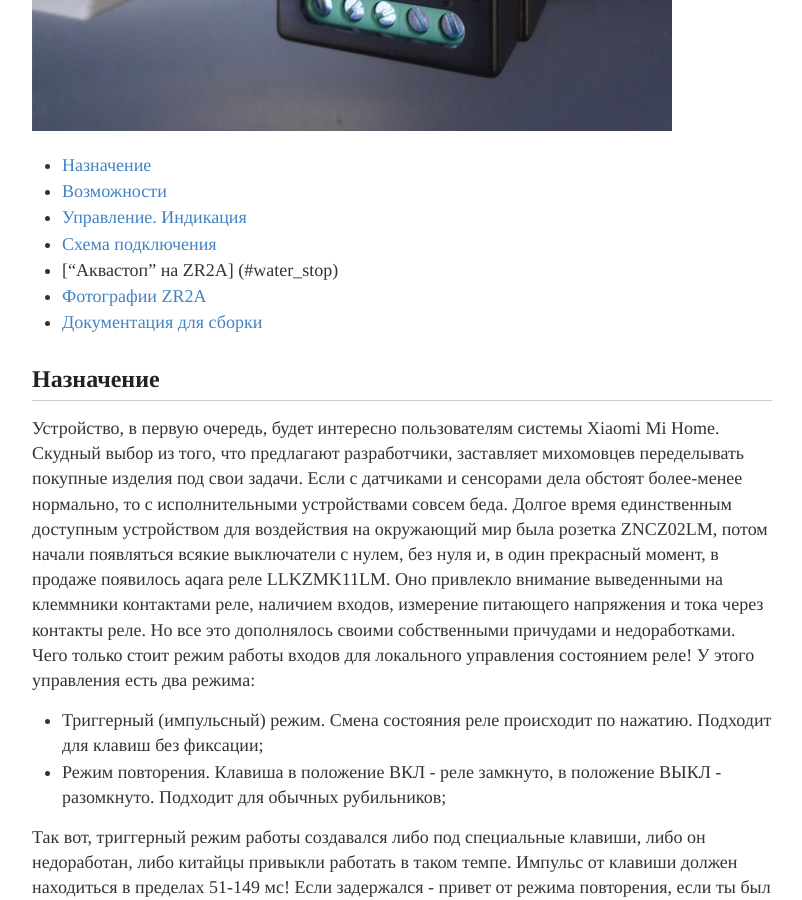
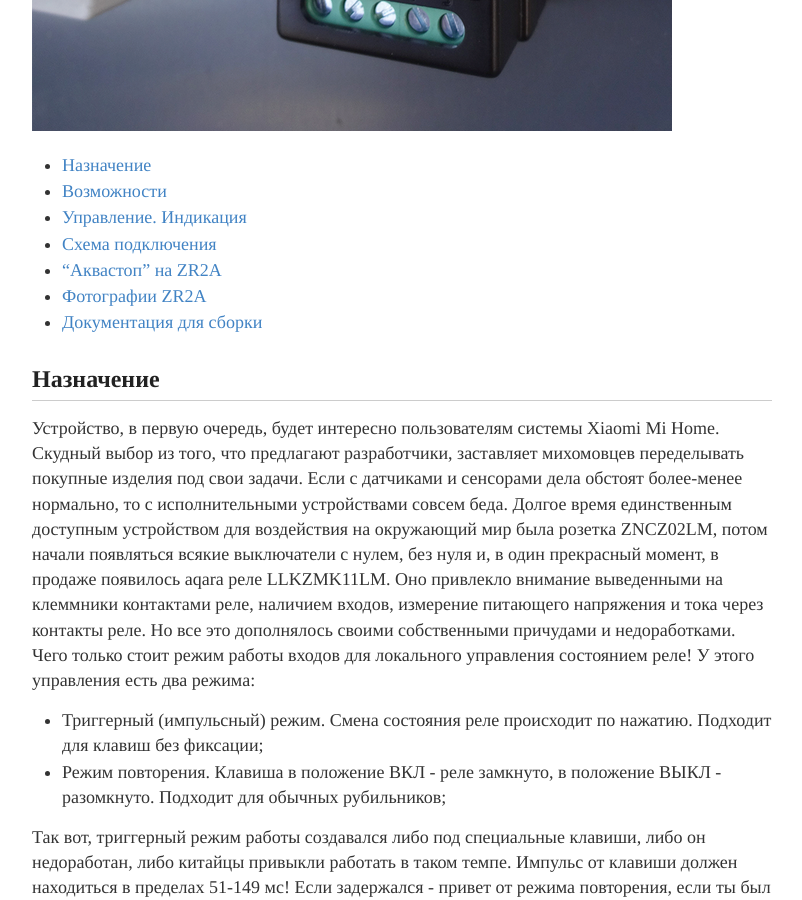
Before and after one commit to re-engr/re-engr.github.io, a Jekyll site: the page built from _posts/2020-11-6-zr2a.md, in a window 1280 px wide and 900 px high, scrolled down 870 px. Shown: the whole window, without its empty margins (238-1040 px from the left). Built offline with Jekyll 4.4.1, drawn with Linux system fonts in a browser that asks for light colours.

Commit message:
Update 2020-11-6-zr2a.md

```diff
--- a/_posts/2020-11-6-zr2a.md
+++ b/_posts/2020-11-6-zr2a.md
@@ -8,7 +8,7 @@
  - [Возможности](#capabilities)
  - [Управление. Индикация](#connect_control_indication)
  - [Схема подключения](#connect_diagram)
- - ["Аквастоп" на ZR2A] (#water_stop)
+ - ["Аквастоп" на ZR2A](#water_stop)
  - [Фотографии ZR2A](#photo_zr2a)
  - [Документация для сборки](#src_zr2a)
 
@@ -156,7 +156,7 @@
 Важным моментом является исключение возможности перевести оба реле в закнутое состояние. По схеме видно, что при замкнутых контактах реле произойдет замыкание выводов одного блока питания, на выводы другого блока питания с противоположной полярностью. Что бы этого не произошло, необходимо активировать режим interlock.
 Сделать это можно через приложение MiHome. На видео ниже все показано. Режим interlock работает до тех пор, пока устройство не будет удалено из сети координатором, либо через длительное удерживание кнопки. Конечно, схему можно доработать, например поставив токоограничительные резисторы, но при должной внимательности при первоначальной настройке, схему можно эксплуатировать и в таком виде. Так же не забывайте что кнопка toggle relay переводит реле в противоположное состояние вне зависимости от режима interlock.
 
-![_config.yml]({{ site.baseurl }}/images/zr2a/zr2a_water_sch.png)
+<img src="/images/zr2a/zr2a_water_sch.png" />
 
 Для просмотра видео, кликните на картинку.
 [![Видео. Защита от затопления.](https://img.youtube.com/vi/b0yw0Vj8egU/0.jpg)](https://www.youtube.com/watch?v=b0yw0Vj8egU "Видео. Защита от затопления.")
```
